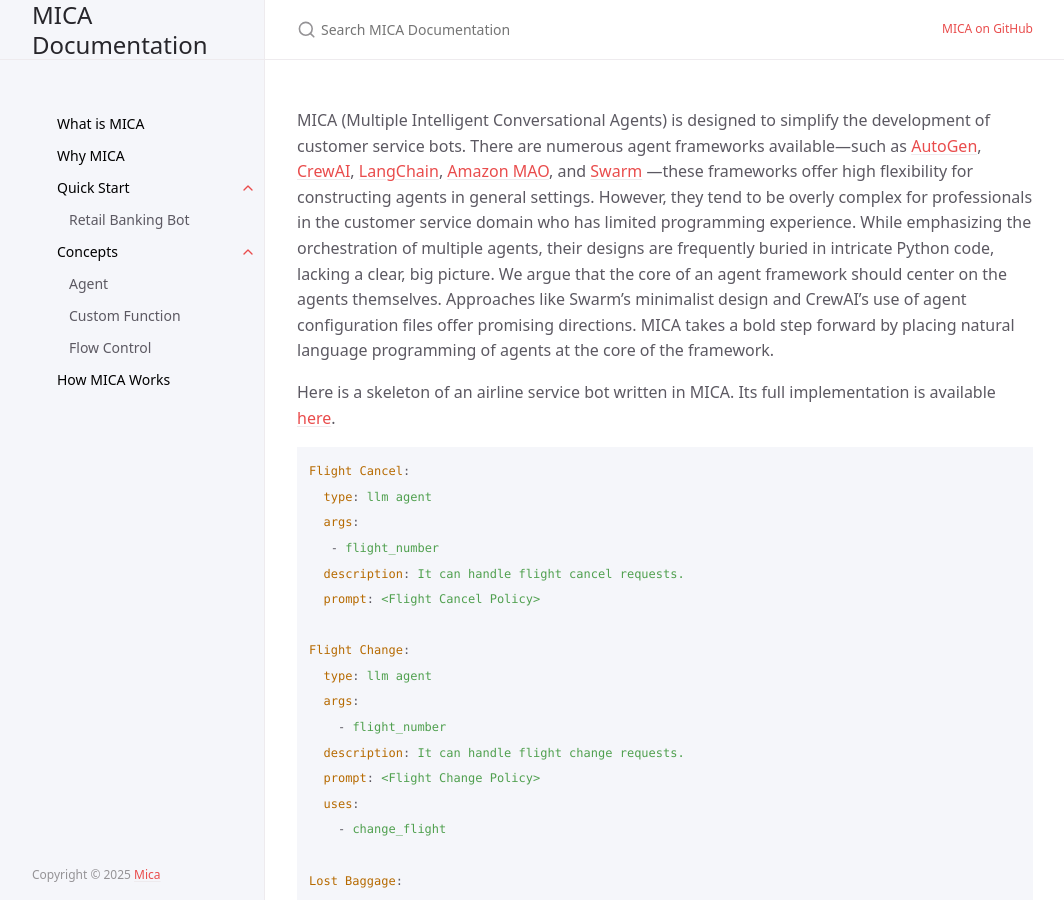
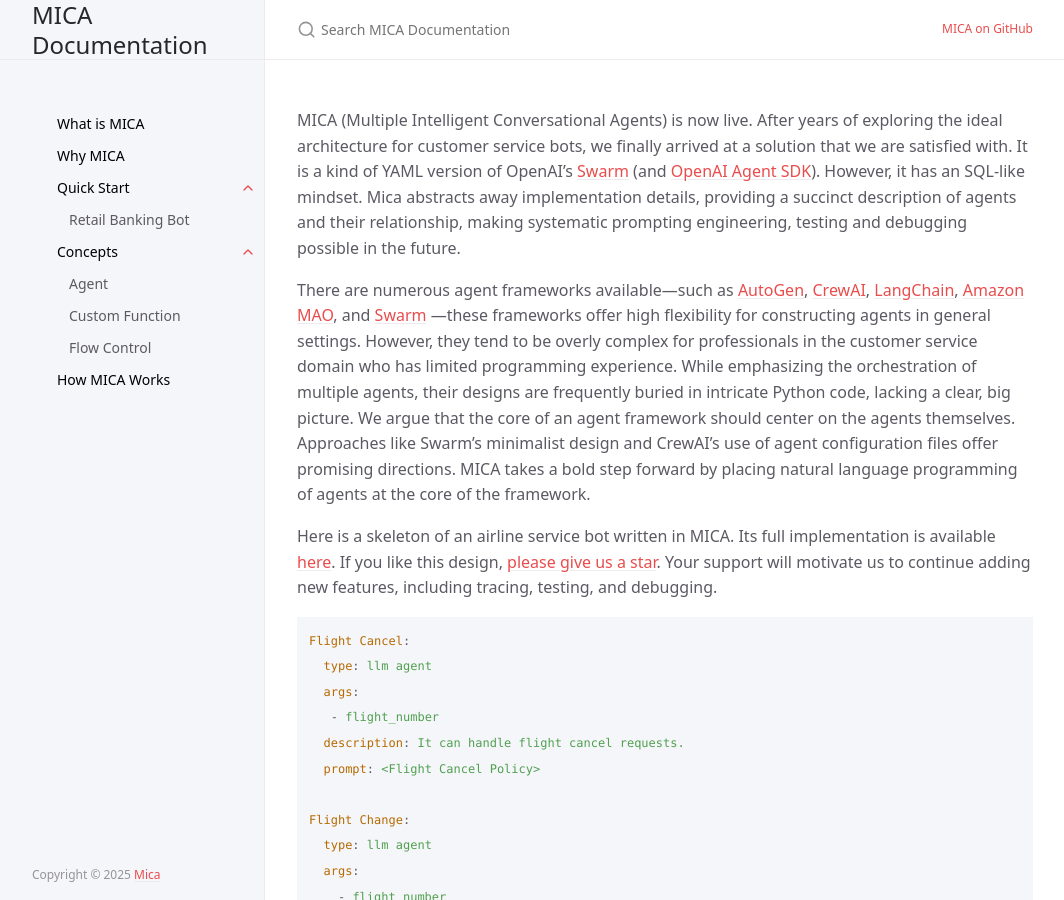
Before and after one commit to Mica-labs/Mica-labs.github.io, a Jekyll site: the page built from index.md, in a window 1280 px wide and 900 px high. Shown: the whole window, without its empty margins (107-1171 px from the left). Built offline with Jekyll 4.4.1, drawn with Linux system fonts in a browser that asks for light colours; cached includes are drawn as plain includes; some of the changed text lies outside the part shown.

Commit message:
Update index.md

````diff
--- a/index.md
+++ b/index.md
@@ -6,10 +6,12 @@ description: "The Enterprise Level Agentic Solution"
 permalink: /
 ---
 
-MICA (Multiple Intelligent Conversational Agents) is designed to simplify the development of customer service bots. There are numerous agent frameworks available—such as [AutoGen](https://github.com/microsoft/autogen), [CrewAI](https://github.com/crewAIInc/crewAI), [LangChain](https://github.com/langchain-ai/langchain), [Amazon MAO](https://github.com/awslabs/multi-agent-orchestrator), and [Swarm](https://github.com/openai/swarm) —these frameworks offer high flexibility for constructing agents in general settings. However, they tend to be overly complex for professionals in the customer service domain who has limited programming experience.
+MICA (Multiple Intelligent Conversational Agents) is now live.  After years of exploring the ideal architecture for customer service bots, we finally arrived at a solution that we are satisfied with. It is a kind of YAML version of OpenAI's [Swarm](https://github.com/openai/swarm) (and [OpenAI Agent SDK](https://platform.openai.com/docs/guides/agents-sdk)).  However, it has an SQL-like mindset. Mica abstracts away implementation details, providing a succinct description of agents and their relationship, making systematic prompting engineering, testing and debugging possible in the future.
+
+There are numerous agent frameworks available—such as [AutoGen](https://github.com/microsoft/autogen), [CrewAI](https://github.com/crewAIInc/crewAI), [LangChain](https://github.com/langchain-ai/langchain), [Amazon MAO](https://github.com/awslabs/multi-agent-orchestrator), and [Swarm](https://github.com/openai/swarm) —these frameworks offer high flexibility for constructing agents in general settings. However, they tend to be overly complex for professionals in the customer service domain who has limited programming experience.
 While emphasizing the orchestration of multiple agents, their designs are frequently buried in intricate Python code, lacking a clear, big picture. We argue that the core of an agent framework should center on the agents themselves. Approaches like Swarm’s minimalist design and CrewAI’s use of agent configuration files offer promising directions.  MICA takes a bold step forward by placing natural language programming of agents at the core of the framework.
 
-Here is a skeleton of an airline service bot written in MICA. Its full implementation is available [here](https://github.com/Mica-labs/MICA/tree/main/examples).
+Here is a skeleton of an airline service bot written in MICA. Its full implementation is available [here](https://github.com/Mica-labs/MICA/tree/main/examples). If you like this design, [please give us a star](https://github.com/Mica-labs/MICA#staying-ahead).  Your support will motivate us to continue adding new features, including tracing, testing, and debugging.
 
 ```yaml
 Flight Cancel:
@@ -135,3 +137,6 @@ lost_baggage = Agent(
 </details>
 
 MICA comprises four types of agents: KB, LLM, Flow, and Ensemble. As their names suggest, KB Agents handle information retrieval and question-answering tasks, while LLM Agents deal with business logic and workflows using natural language. In contrast, Flow Agents allow traditional control flows through a domain-specific language. An Ensemble Agent orchestrates these agents and selects the right agent to respond.  That is all.  MICA's principle is to minimize the introduction of new concepts.
+
+Sirui Zeng, Xifeng Yan
+Computer Science, University of California at Santa Barbara
````
